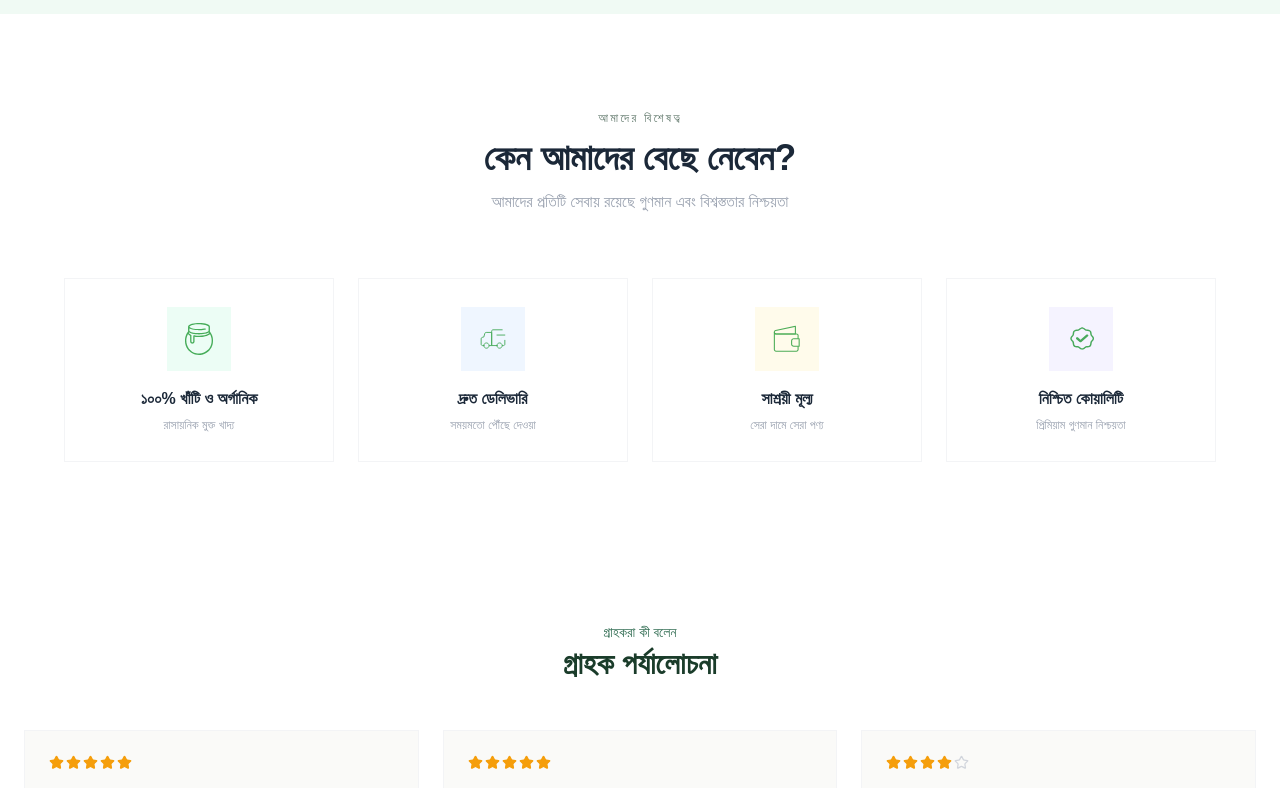
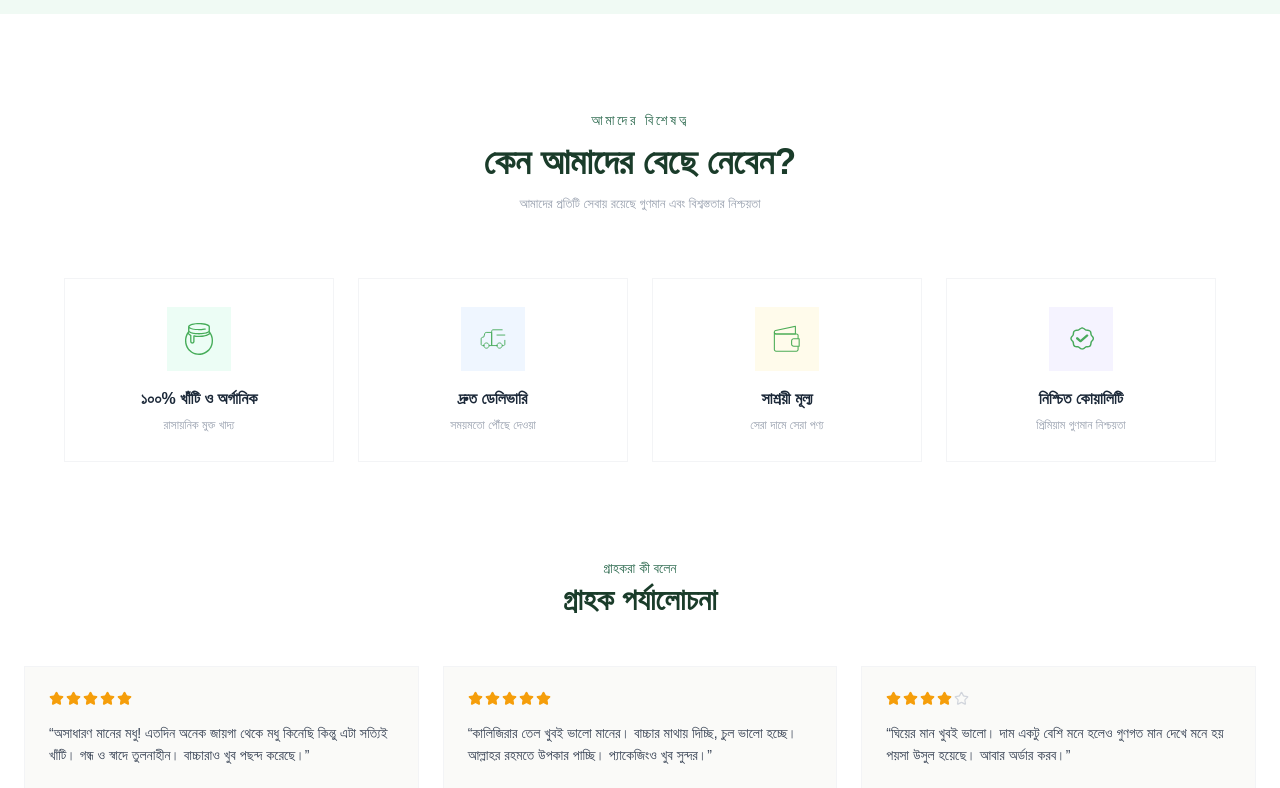
Before and after one commit to mustafa-siam/borkotmoyponno-statif, a Next.js app: page / in a window 1280 px wide. Shown: the part 2780-3568 px from the top of the page. Built offline with nearby package versions, Linux system fonts and the light colour scheme; no server answers; a web font is replaced by a local one.

Commit message:
updated  minor fixes

```diff
--- a/src/components/layout/Home/Home/Review/Review.tsx
+++ b/src/components/layout/Home/Home/Review/Review.tsx
@@ -21,7 +21,7 @@ const [current, setCurrent] = useState(0);
   const total = Math.ceil(reviews.length / perPage);
   const visible = reviews.slice(current * perPage, current * perPage + perPage);
   return (
-    <section className="py-16 bg-white">
+    <section className="bg-white">
       <div className="max-w-screen-xl mx-auto px-4 sm:px-6">
         <div className="text-center mb-12">
           <p className="text-deepGreen text-sm font-medium mb-1">গ্রাহকরা কী বলেন</p>
--- a/src/components/layout/Home/Home/Stats/Stats.tsx
+++ b/src/components/layout/Home/Home/Stats/Stats.tsx
@@ -54,13 +54,13 @@ export default function ProfessionalStats() {
       <div className="max-w-screen-xl mx-auto relative z-10">
         {/* Section Header */}
         <div className="text-center mb-12 lg:mb-16">
-          <p className="text-xs font-medium uppercase tracking-[0.2em] text-forest-green/70 mb-3">
+          <p className="text-sm text-deepGreen font-medium uppercase tracking-[0.2em] mb-3">
             আমাদের বিশেষত্ব
           </p>
-          <h2 className="text-3xl sm:text-4xl font-bold text-midnight-navy mb-3">
+          <h2 className="text-3xl sm:text-4xl text-forest-green font-bold mb-3">
             কেন আমাদের বেছে নেবেন?
           </h2>
-          <p className="text-base text-gray-400 max-w-lg mx-auto">
+          <p className="text-[13px] text-gray-400 max-w-lg mx-auto">
             আমাদের প্রতিটি সেবায় রয়েছে গুণমান এবং বিশ্বস্ততার নিশ্চয়তা
           </p>
         </div>
```
